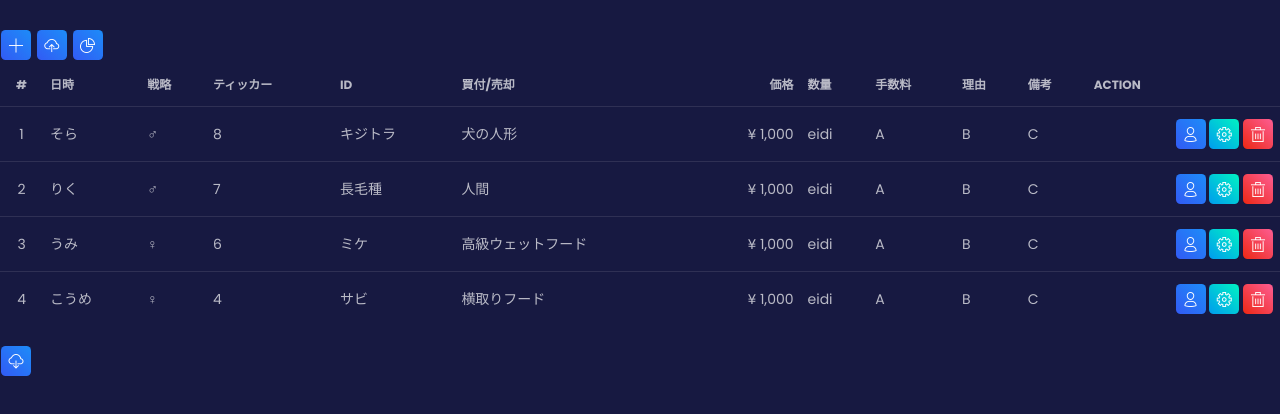
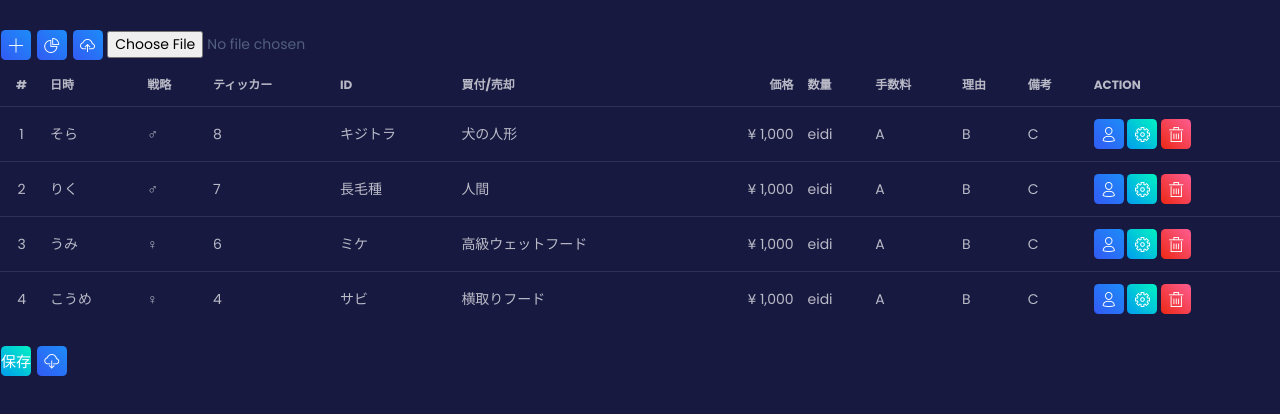
Before and after one commit to GAKUGAKUGAKU/trade_tools, a plain HTML site: page index.html in a window 1280 px wide. Shown: the part 128-542 px from the top of the page. Drawn offline with nearby package versions, Linux system fonts and the light colour scheme.

Commit message:
Add files via upload

```diff
--- a/index.html
+++ b/index.html
@@ -23,25 +23,24 @@
         <link type="text/css" href="./testcss/blk-design-system.min.css" rel="stylesheet">
     </head>
     <body>
-        <script src="script.js"></script>
         <div id="title">
             <h1>株トレーダー必須ツール</p>
         </div>
         <div>
             <button>help</button>
         </div>
-        <div>
+        <div id="app">
             <h2>trade logs</h2>
-            <button type="button" rel="tooltip" data-placement="top" title="新規追加" class="btn btn-info btn-sm btn-icon">
+            <button type="button" rel="tooltip" data-placement="top" title="新規追加" class="btn btn-info btn-sm btn-icon" v-on:click="add">
                 <i class="tim-icons icon-simple-add"></i>
             </button>
-            <button type="button" rel="tooltip" data-placement="top" title="csv upload" class="btn btn-info btn-sm btn-icon">
+            <button type="button" rel="tooltip" data-placement="top" title="トレード分析" class="btn btn-info btn-sm btn-icon" v-on:click="analysis">
+                <i class="tim-icons icon-chart-pie-36"></i>
+            </button>
+            <button type="uploadbutton" rel="tooltip" data-placement="top" title="csv upload" class="btn btn-info btn-sm btn-icon" v-on:click="uploadcsv">
                 <i class="tim-icons icon-cloud-upload-94"></i>
             </button>
-            <button type="button" rel="tooltip" data-placement="top" title="トレード分析" class="btn btn-info btn-sm btn-icon">
-                <i class="tim-icons icon-chart-pie-36"></i>
-            </button>
-        <div id="app">
+            <input @change="uploadcsv" type="file" id="file_input_expense" name="file_input_expense" value="utf-8">
             <table class="table">
                 <thead>
                     <tr>
@@ -60,7 +59,7 @@
                     </tr>
                 </thead>
                 <tbody>
-                    <tr v-for="(item, index) in items">
+                    <tr v-for="(item, index) in items" v-bind:item="item" v-bind:key="item.no" v-bind:index="index">
                         <td class="text-center">{{ item.no }}</td>
                         <td>{{ item.date }}</td>
                         <td>{{ item.strategy }}</td>
@@ -72,11 +71,11 @@
                         <td>{{ item.cost }}</td>
                         <td>{{ item.reason }}</td>
                         <td>{{ item.memo }}</td>
-                        <td class="td-actions text-right">
+                        <td class="td-actions">
                             <button type="button" rel="tooltip" class="btn btn-info btn-sm btn-icon">
                                 <i class="tim-icons icon-single-02"></i>
                             </button>
-                            <button type="button" rel="tooltip" class="btn btn-success btn-sm btn-icon">
+                            <button type="button" rel="tooltip" data-placement="top" title="編集" class="btn btn-success btn-sm btn-icon" v-on:click="mod">
                                 <i class="tim-icons icon-settings-gear-63"></i>
                             </button>
                             <button id="dlelButton" type="button" rel="tooltip" class="btn btn-danger btn-sm btn-icon" v-on:click="del(index)">
@@ -86,6 +85,10 @@
                     </tr>
                 </tbody>
             </table>
+            <button type="button" rel="tooltip" data-placement="top" title="save" class="btn btn-success btn-sm btn-icon" v-on:click="save">
+                <i class="tim-icons"></i>
+                保存
+            </button>
             <button type="button" rel="tooltip" data-placement="top" title="csv download" class="btn btn-info btn-sm btn-icon" v-on:click="downloadcsv">
                 <i class="tim-icons icon-cloud-download-93"></i>
             </button>
```
